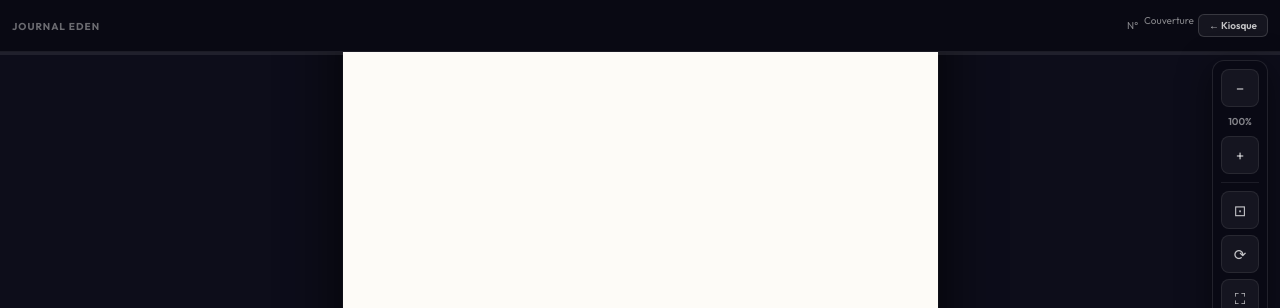
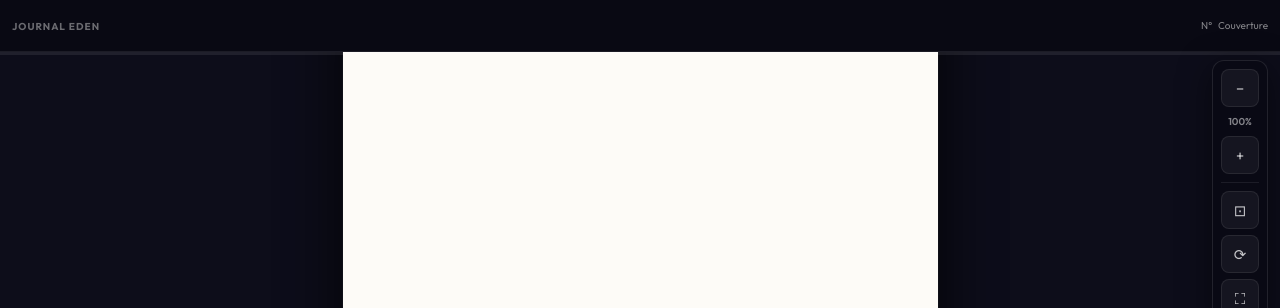
Before and after one commit to edenapplication/EDEN_MARKETING, a Django app: template templates/eden/journal/lire.html in a window 1280 px wide. Shown: the top 308 px of the page. Run offline with Django 5.2, Linux system fonts and the light colour scheme; the template is opened without the code that fills it, so the values that code supplies are empty; some web fonts are replaced.

Commit message:
Mise à jour du projet ajout des element pour academie et journal

```diff
--- a/templates/eden/journal/lire.html
+++ b/templates/eden/journal/lire.html
@@ -230,7 +230,7 @@
     {% if user.is_staff %}
     <a class="tb-btn" href="{% url 'dashboard_journal_page_editer' edition_pk=edition.pk page_num=1 %}">✏ Éditer</a>
     {% endif %}
-    <a class="tb-btn" href="{% url 'journal_kiosque' %}">← Kiosque</a>
+    <!--<a class="tb-btn" href="{% url 'journal_kiosque' %}">← Kiosque</a> -->
   </div>
 </div>
 
```
